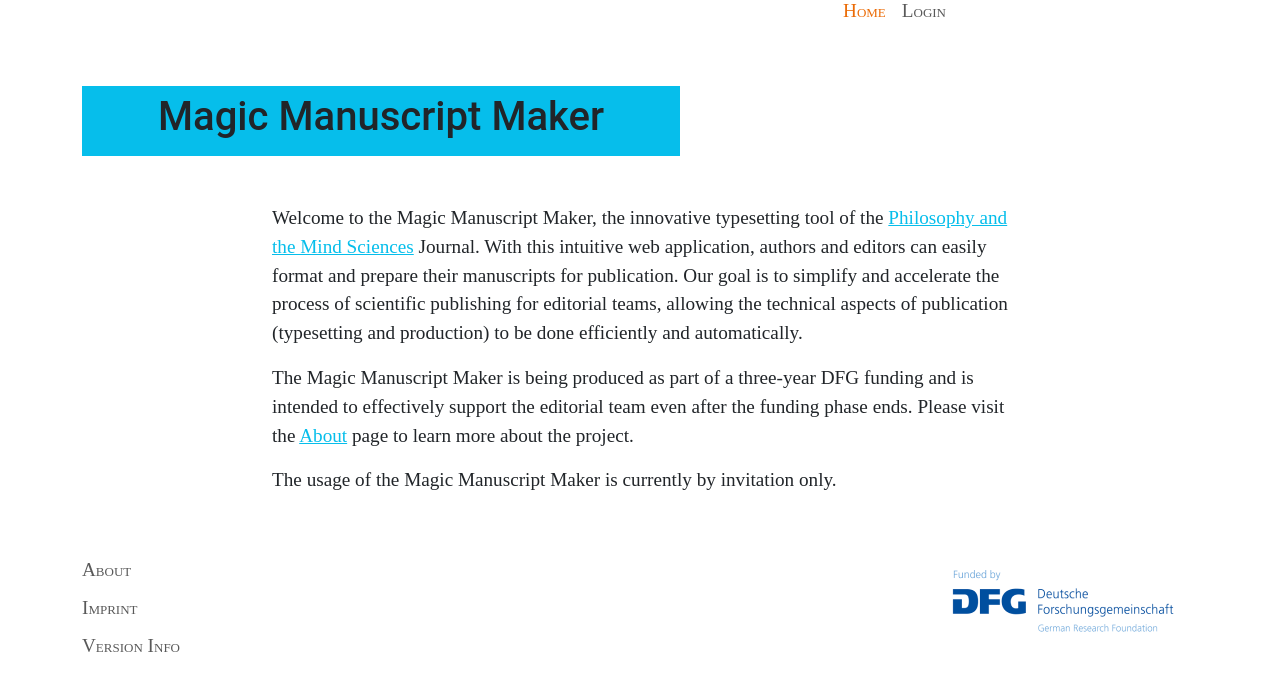
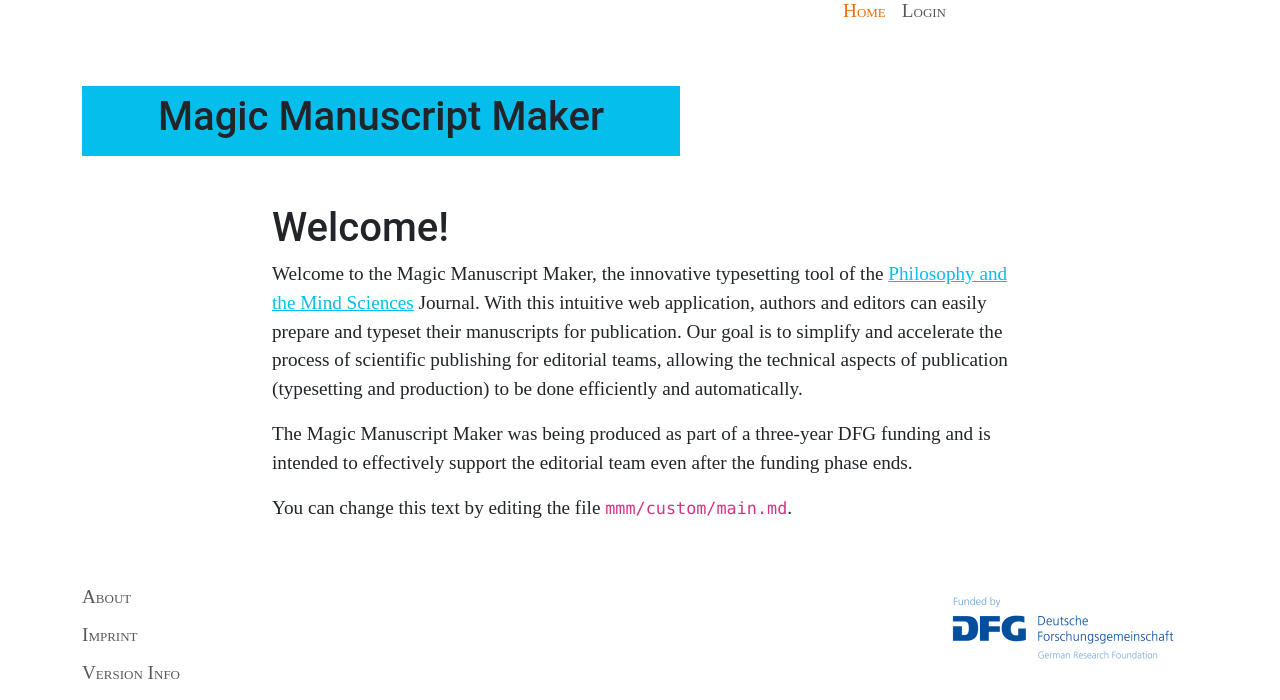
Before and after one commit to phimisci/mmm-web-app-os, a Flask app: page / in a window 1280 px wide. Shown: the part 282-982 px from the top of the page. Before the commit the page ends 934 px from the top, so only its background shows below. Run offline with Flask 3, Linux system fonts and the light colour scheme; parts of the project's set-up code (start-up, migrations or seed data) failed here and were passed over.

Commit message:
Add copyright notice and MIT license information to multiple files; update index.html to render custom imprint content

```diff
--- a/app_setup.py
+++ b/app_setup.py
@@ -1,3 +1,7 @@
+# Copyright (c) 2024 Thomas Jurczyk
+# This software is provided under the MIT License.
+# For more information, please refer to the LICENSE file in the root directory of this project.
+
 from mmm import db, create_app
 import os
 from flask_migrate import upgrade
--- a/mmm/__init__.py
+++ b/mmm/__init__.py
@@ -1,3 +1,7 @@
+# Copyright (c) 2024 Thomas Jurczyk
+# This software is provided under the MIT License.
+# For more information, please refer to the LICENSE file in the root directory of this project.
+
 from flask import Flask
 import os
 from flask_sqlalchemy import SQLAlchemy
--- a/mmm/auth/__init__.py
+++ b/mmm/auth/__init__.py
@@ -1,3 +1,7 @@
+# Copyright (c) 2024 Thomas Jurczyk
+# This software is provided under the MIT License.
+# For more information, please refer to the LICENSE file in the root directory of this project.
+
 from flask import Blueprint
 
 auth = Blueprint("auth", __name__, url_prefix='/auth')
--- a/mmm/auth/forms.py
+++ b/mmm/auth/forms.py
@@ -1,3 +1,7 @@
+# Copyright (c) 2024 Thomas Jurczyk
+# This software is provided under the MIT License.
+# For more information, please refer to the LICENSE file in the root directory of this project.
+
 from flask_wtf import FlaskForm
 from wtforms import StringField, PasswordField, EmailField, SubmitField
 from wtforms.validators import InputRequired
--- a/mmm/auth/models.py
+++ b/mmm/auth/models.py
@@ -1,3 +1,7 @@
+# Copyright (c) 2024 Thomas Jurczyk
+# This software is provided under the MIT License.
+# For more information, please refer to the LICENSE file in the root directory of this project.
+
 from mmm import db
 from werkzeug.security import generate_password_hash, check_password_hash
 from wtforms import PasswordField
--- a/mmm/auth/routes.py
+++ b/mmm/auth/routes.py
@@ -1,3 +1,7 @@
+# Copyright (c) 2024 Thomas Jurczyk
+# This software is provided under the MIT License.
+# For more information, please refer to the LICENSE file in the root directory of this project.
+
 from . import auth
 from mmm import db, login_manager
 from flask import request, render_template, redirect, url_for, flash, current_app
--- a/mmm/auth/tools/__init__.py
+++ b/mmm/auth/tools/__init__.py
@@ -1 +1,5 @@
+# Copyright (c) 2024 Thomas Jurczyk
+# This software is provided under the MIT License.
+# For more information, please refer to the LICENSE file in the root directory of this project.
+
 from .functions import *
--- a/mmm/auth/tools/functions.py
+++ b/mmm/auth/tools/functions.py
@@ -1,3 +1,7 @@
+# Copyright (c) 2024 Thomas Jurczyk
+# This software is provided under the MIT License.
+# For more information, please refer to the LICENSE file in the root directory of this project.
+
 from flask import render_template, current_app
 from flask_mail import Message
 from mmm import mail
--- /dev/null
+++ b/mmm/custom/main.md
@@ -0,0 +1,7 @@
+# Welcome!
+
+Welcome to the Magic Manuscript Maker, the innovative typesetting tool of the [Philosophy and the Mind Sciences](https://philosophymindscience.org/) Journal. With this intuitive web application, authors and editors can easily prepare and typeset their manuscripts for publication. Our goal is to simplify and accelerate the process of scientific publishing for editorial teams, allowing the technical aspects of publication (typesetting and production) to be done efficiently and automatically.
+
+The Magic Manuscript Maker was being produced as part of a three-year DFG funding and is intended to effectively support the editorial team even after the funding phase ends.
+
+You can change this text by editing the file `mmm/custom/main.md`.
--- a/mmm/maker_project/__init__.py
+++ b/mmm/maker_project/__init__.py
@@ -1,3 +1,7 @@
+# Copyright (c) 2024 Thomas Jurczyk
+# This software is provided under the MIT License.
+# For more information, please refer to the LICENSE file in the root directory of this project.
+
 from flask import Blueprint
 
 maker_project = Blueprint("maker_project", __name__, url_prefix='/maker-project')
--- a/mmm/maker_project/forms.py
+++ b/mmm/maker_project/forms.py
@@ -1,3 +1,7 @@
+# Copyright (c) 2024 Thomas Jurczyk
+# This software is provided under the MIT License.
+# For more information, please refer to the LICENSE file in the root directory of this project.
+
 from flask_wtf import FlaskForm
 from flask_wtf.file import MultipleFileField, FileRequired
 from wtforms import SubmitField, StringField, BooleanField, FieldList, FormField, RadioField, HiddenField, SelectField
--- a/mmm/maker_project/models.py
+++ b/mmm/maker_project/models.py
@@ -1,3 +1,7 @@
+# Copyright (c) 2024 Thomas Jurczyk
+# This software is provided under the MIT License.
+# For more information, please refer to the LICENSE file in the root directory of this project.
+
 from mmm import db
 
 class File(db.Model):
--- a/mmm/maker_project/routes.py
+++ b/mmm/maker_project/routes.py
@@ -1,3 +1,7 @@
+# Copyright (c) 2024 Thomas Jurczyk
+# This software is provided under the MIT License.
+# For more information, please refer to the LICENSE file in the root directory of this project.
+
 from flask import request, render_template, redirect, flash, url_for, current_app, send_from_directory
 from . import maker_project
 from .tools import create_user_folder, create_new_project_func, get_all_projects_for_user, delete_project_from_db, allowed_file, file_exists, create_files, get_xml2yaml_data, create_html_verifybibtex, create_share_project_choices, send_email, critical_error_logger
--- a/mmm/maker_project/tools/__init__.py
+++ b/mmm/maker_project/tools/__init__.py
@@ -1,2 +1,6 @@
+# Copyright (c) 2024 Thomas Jurczyk
+# This software is provided under the MIT License.
+# For more information, please refer to the LICENSE file in the root directory of this project.
+
 from .functions import *
 from .file_creation_functions import critical_error_logger
--- a/mmm/maker_project/tools/file_creation_functions.py
+++ b/mmm/maker_project/tools/file_creation_functions.py
@@ -1,3 +1,7 @@
+# Copyright (c) 2024 Thomas Jurczyk
+# This software is provided under the MIT License.
+# For more information, please refer to the LICENSE file in the root directory of this project.
+
 import string, os, random, subprocess, zipfile
 from datetime import datetime
 from typing import List, Optional
--- a/mmm/maker_project/tools/functions.py
+++ b/mmm/maker_project/tools/functions.py
@@ -1,3 +1,7 @@
+# Copyright (c) 2024 Thomas Jurczyk
+# This software is provided under the MIT License.
+# For more information, please refer to the LICENSE file in the root directory of this project.
+
 import os, re
 from typing import Union, Literal, List, Tuple, Optional
 from mmm.maker_project.models import Project, File, UserProject
--- a/mmm/routes.py
+++ b/mmm/routes.py
@@ -1,3 +1,7 @@
+# Copyright (c) 2024 Thomas Jurczyk
+# This software is provided under the MIT License.
+# For more information, please refer to the LICENSE file in the root directory of this project.
+
 from flask import request, render_template, Blueprint
 from flask_login import login_required
 import os
@@ -9,7 +13,15 @@ main = Blueprint("main", __name__)
 @main.route("/", methods=['GET'])
 def index():
     if request.method == "GET":
-        return render_template("index.html")
+        # Get custom imprint data from file in custom folder
+        # If file does not exist, return default imprint page
+        if os.path.exists("mmm/custom/main.md"):
+            with open("mmm/custom/main.md", "r") as file:
+                content = markdown(file.read())
+                # Render imprint page with custom content
+                return render_template("index.html", content=content)
+        # Default imprint page
+        return render_template("index.html", content="No file custom/main.md found.")
 
 ## ABOUT ROUTE
 @main.route("/about", methods=['GET'])
--- a/mmm/templates/index.html
+++ b/mmm/templates/index.html
@@ -1,13 +1,5 @@
 {% extends "layout.html" %}
 
 {% block content %}
-
-        <p>
-            Welcome to the Magic Manuscript Maker, the innovative typesetting tool of the <a href="https://philosophymindscience.org/">Philosophy and the Mind Sciences</a> Journal. With this intuitive web application, authors and editors can easily format and prepare their manuscripts for publication. Our goal is to simplify and accelerate the process of scientific publishing for editorial teams, allowing the technical aspects of publication (typesetting and production) to be done efficiently and automatically.
-        </p>
-        <p>
-            The Magic Manuscript Maker is being produced as part of a three-year DFG funding and is intended to effectively support the editorial team even after the funding phase ends. Please visit the <a href="{{ url_for('main.about')}}">About</a> page to learn more about the project.
-        </p>
-        <p>The usage of the Magic Manuscript Maker is currently by invitation only.</p>
-
+    {{ content | safe }}
 {% endblock %}
```
Also changed, not shown: README.md.
